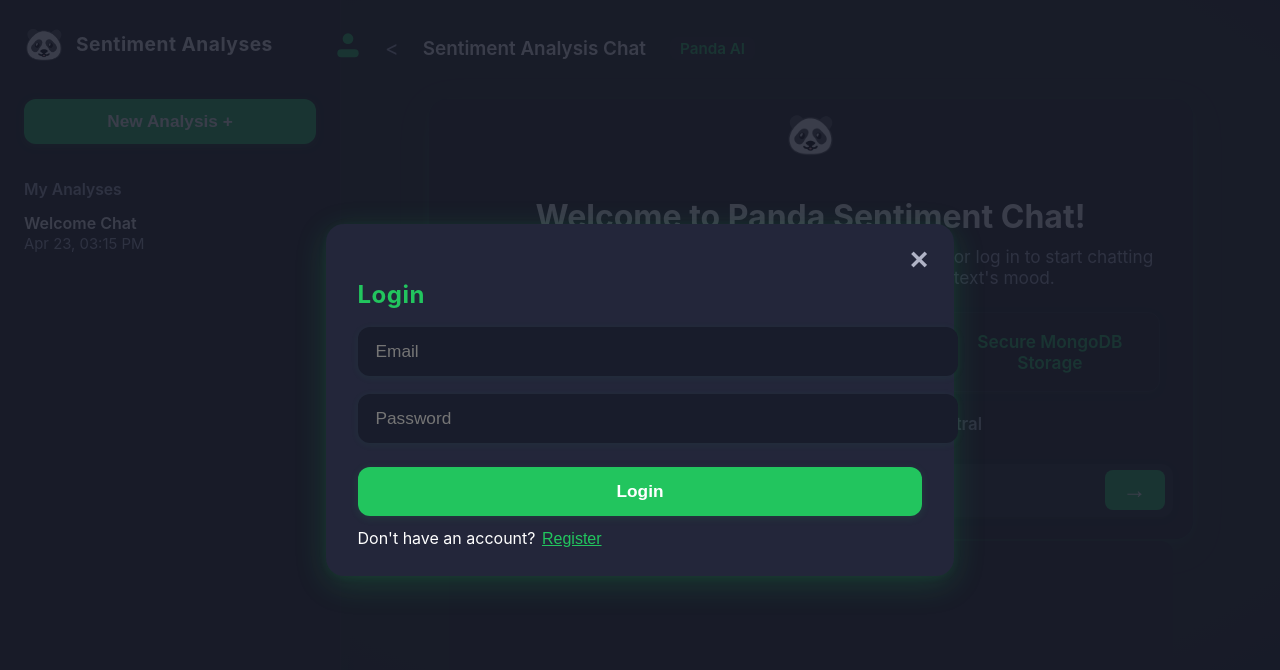
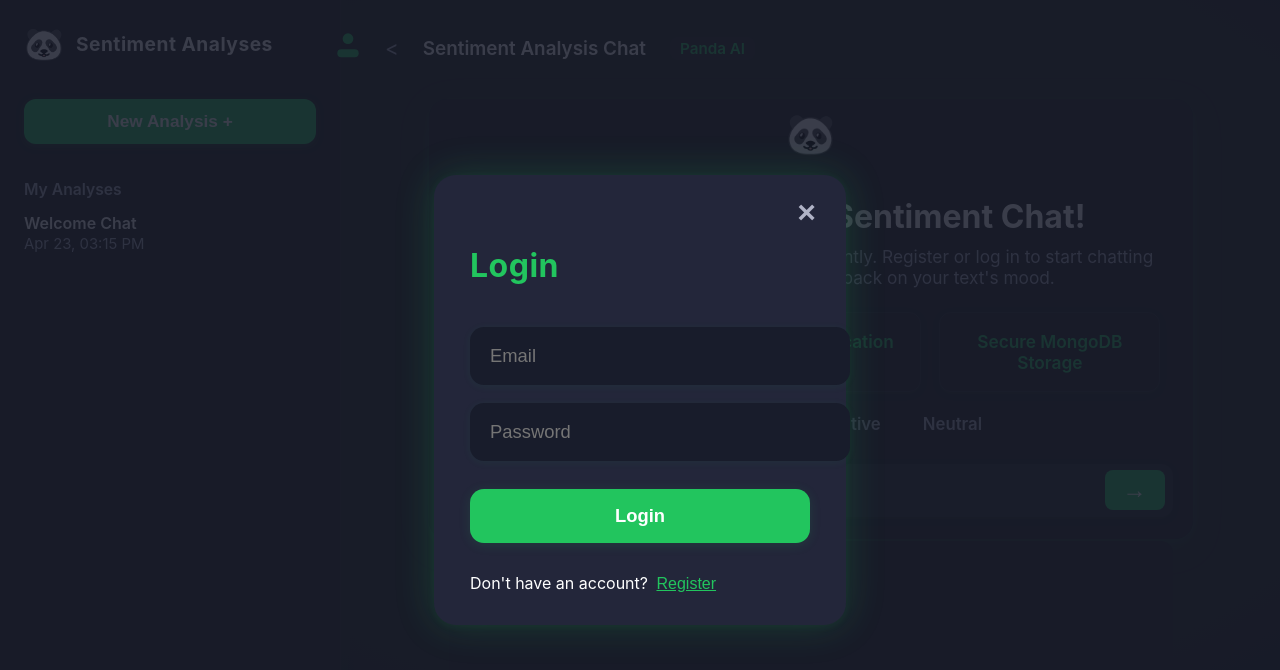
Before and after one commit to HarshavardhanKurtkoti/Panda-Chatbot, a React (Create React App) app in the folder sentiment-analysis-fronend/: page / in a window 1280 px wide. Shown: the top 670 px of the page. Built offline with nearby package versions, Linux system fonts and the light colour scheme.

Commit message:
modified:   sentiment-analysis-fronend/src/App.css

```diff
--- a/sentiment-analysis-fronend/src/App.css
+++ b/sentiment-analysis-fronend/src/App.css
@@ -1218,3 +1218,79 @@
     font-size: 1.2rem !important;
   }
 }
+
+@media (min-width: 900px) {
+  .auth-modal {
+    max-width: 420px;
+    min-width: 340px;
+    margin: 0 auto;
+    border-radius: 22px;
+    box-shadow: 0 0 40px 0 #22c55e33, 0 1.5px 8px #22c55e11;
+    padding: 44px 36px 32px 36px;
+    align-items: center;
+    display: flex;
+    flex-direction: column;
+  }
+  .auth-modal h2 {
+    width: 100%;
+    text-align: left;
+    margin-bottom: 24px;
+    font-size: 2rem;
+    font-weight: 700;
+    color: #22c55e;
+    letter-spacing: 0.5px;
+  }
+  .login-form {
+    width: 100%;
+    display: flex;
+    flex-direction: column;
+    align-items: stretch;
+    gap: 18px;
+  }
+  .login-form input {
+    width: 100%;
+    margin-bottom: 0;
+    padding: 18px 20px;
+    border-radius: 14px;
+    font-size: 1.15rem;
+    background: #181c2b;
+    border: none;
+    color: #fff;
+    box-shadow: 0 1.5px 8px #22c55e11;
+  }
+  .login-form button[type="submit"] {
+    width: 100%;
+    margin-top: 10px;
+    margin-bottom: 0;
+    padding: 16px 0;
+    border-radius: 14px;
+    font-size: 1.15rem;
+    font-weight: 700;
+    background: #22c55e;
+    color: #fff;
+    box-shadow: 0 2px 12px #22c55e22;
+    transition: background 0.2s;
+  }
+  .login-form button[type="submit"]:hover {
+    background: #16a34a;
+  }
+  .login-form .modal-link {
+    color: #22c55e;
+    text-decoration: underline;
+    font-size: 1rem;
+    margin-left: 4px;
+  }
+  .auth-modal .login-form {
+    margin-bottom: 0;
+  }
+  .auth-modal .login-form + div {
+    margin-top: 18px;
+    width: 100%;
+    text-align: left;
+  }
+  .modal-close-x {
+    top: 18px;
+    right: 24px;
+    font-size: 2rem;
+  }
+}
```
